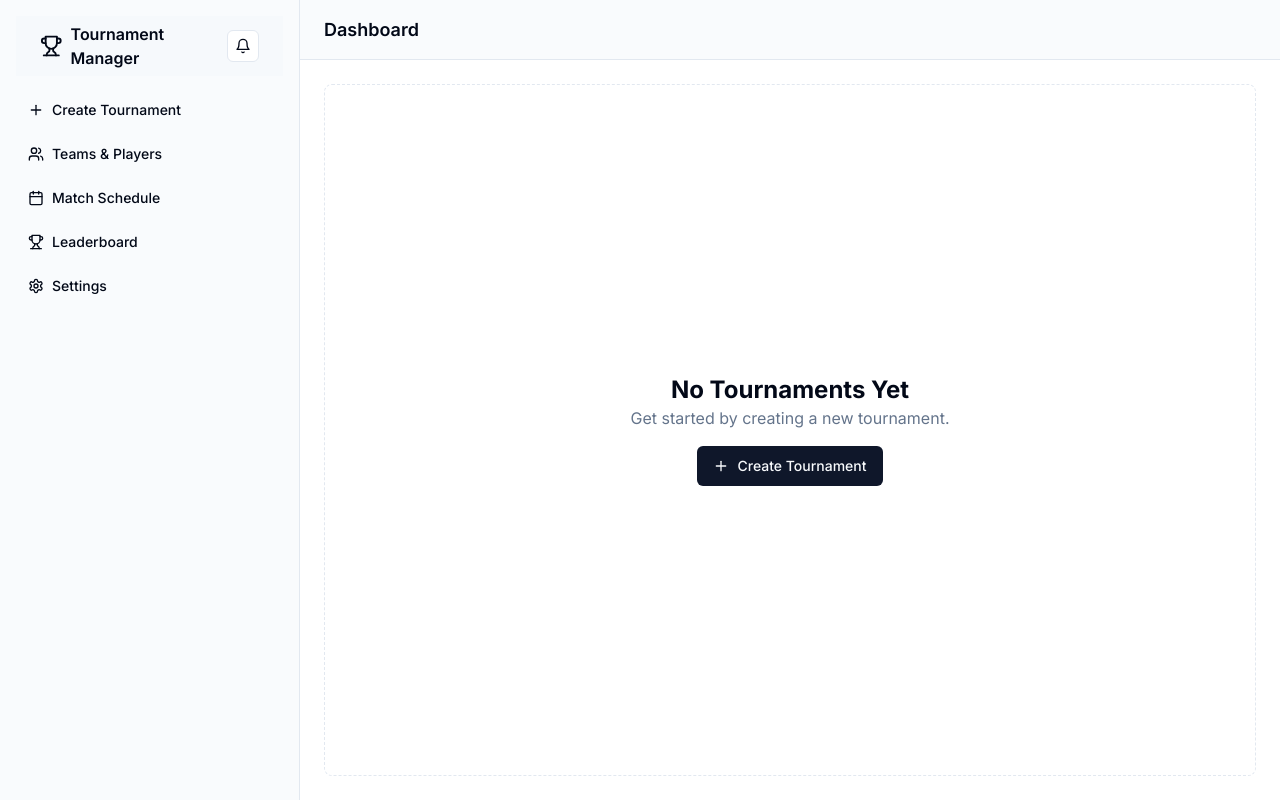
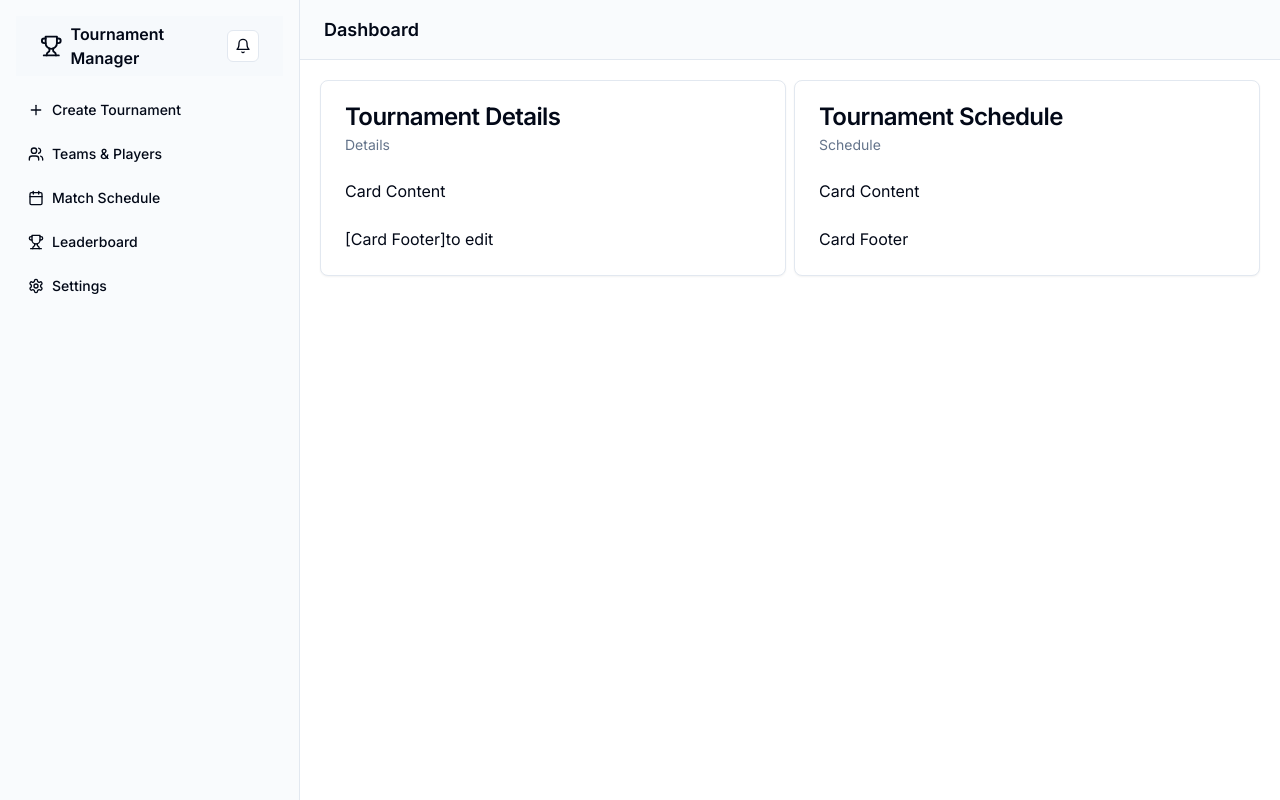
Before and after one commit to LeagueOfBugs/tourneys, a Next.js app: page / in a window 1280 px wide. Built offline with nearby package versions, Linux system fonts and the light colour scheme.

Commit message:
created parallel routes

```diff
--- /dev/null
+++ b/src/app/(dashboard)/@details/edit/page.tsx
@@ -0,0 +1,9 @@
+import React from 'react'
+
+const Edit = () => {
+  return (
+    <div>Edit</div>
+  )
+}
+
+export default Edit
--- /dev/null
+++ b/src/app/(dashboard)/@details/page.tsx
@@ -0,0 +1,32 @@
+import React from "react";
+import {
+  Card,
+  CardContent,
+  CardDescription,
+  CardFooter,
+  CardHeader,
+  CardTitle,
+} from "@/components/ui/card";
+import { Button } from "@/components/ui/button";
+import Link from "next/link";
+
+const Details = () => {
+  return (
+    <Card>
+      <CardHeader>
+        <CardTitle>Tournament Details</CardTitle>
+        <CardDescription>Details</CardDescription>
+      </CardHeader>
+      <CardContent>
+        <p>Card Content</p>
+      </CardContent>
+      <CardFooter>
+        <p>[Card Footer]</p>
+        <Link href="/edit">to edit</Link>
+        {/* <Button>Something</Button> */}
+      </CardFooter>
+    </Card>
+  );
+};
+
+export default Details;
--- /dev/null
+++ b/src/app/(dashboard)/@schedule/default.tsx
@@ -0,0 +1,3 @@
+export default function Default() {
+  return null
+}
--- /dev/null
+++ b/src/app/(dashboard)/@schedule/page.tsx
@@ -0,0 +1,28 @@
+import React from "react";
+import {
+  Card,
+  CardContent,
+  CardDescription,
+  CardFooter,
+  CardHeader,
+  CardTitle,
+} from "@/components/ui/card";
+
+const Schedule = () => {
+  return (
+    <Card>
+      <CardHeader>
+        <CardTitle>Tournament Schedule</CardTitle>
+        <CardDescription>Schedule</CardDescription>
+      </CardHeader>
+      <CardContent>
+        <p>Card Content</p>
+      </CardContent>
+      <CardFooter>
+        <p>Card Footer</p>
+      </CardFooter>
+    </Card>
+  );
+};
+
+export default Schedule;
--- /dev/null
+++ b/src/app/(dashboard)/default.tsx
@@ -0,0 +1,3 @@
+export default function Default() {
+  return null
+}
--- a/src/app/(dashboard)/layout.tsx
+++ b/src/app/(dashboard)/layout.tsx
@@ -1,10 +1,24 @@
 import Layout from "@/components/layout/Layout";
 import React from "react";
 
-const layout = ({ children }: { children: React.ReactNode }) => {
+const layout = ({
+  children,
+  details,
+  schedule,
+}: {
+  children: React.ReactNode;
+  details: React.ReactNode;
+  schedule: React.ReactNode;
+}) => {
   return (
     <div>
-      <Layout>{children}</Layout>
+      <Layout>
+        <div className="grid grid-cols-2 grid-rows-[min-content_1fr] gap-2 p-5">
+          {/* {children} */}
+          {details}
+          {schedule}
+        </div>
+      </Layout>
     </div>
   );
 };
--- a/src/app/(dashboard)/page.tsx
+++ b/src/app/(dashboard)/page.tsx
@@ -4,7 +4,7 @@ import React from "react";
 const Dashboard = () => {
   return (
     <main className="flex-1 p-6">
-      <EmptyState />
+      {/* <EmptyState /> */}
     </main>
   );
 };
--- a/src/components/forms/TournamentForm.tsx
+++ b/src/components/forms/TournamentForm.tsx
@@ -1,6 +1,6 @@
-'use client'
+"use client";
 
-import React from 'react'
+import React from "react";
 import { zodResolver } from "@hookform/resolvers/zod";
 import { useForm } from "react-hook-form";
 import { z } from "zod";
@@ -16,10 +16,52 @@ import {
 } from "@/components/ui/form";
 import { Input } from "@/components/ui/input";
 
+const formSchema = z.object({
+  id: z.string().min(1),
+  name: z.string().min(1),
+  description: z.string().min(1),
+  startDate: z.date().min(new Date()),
+  endDate: z.date().min(new Date()),
+  numberOfTeams: z.number().min(1),
+  sport: z.string().min(1),
+  tournamentType: z.string().min(1),
+});
+
+type FormValues = z.infer<typeof formSchema>;
+
 const TournamentForm = () => {
+  const form = useForm<z.infer<typeof formSchema>>({
+    resolver: zodResolver(formSchema),
+    defaultValues: {},
+  });
+
+  const onSubmit = (values: FormValues) => {
+    if (leagueDefaults) {
+    } else {
+      console.log("dont update and create");
+    }
+  };
+
   return (
-    <div>TournamentForm</div>
-  )
-}
+    <Form {...form}>
+      <form onSubmit={form.handleSubmit(onSubmit)}>
+        <FormField
+          control={form.control}
+          name="name"
+          render={({ field }) => (
+            <FormItem>
+              <FormLabel>Tournament Name</FormLabel>
+              <FormControl>
+                <Input placeholder="World Cup 2022" {...field} />
+              </FormControl>
+              <FormMessage />
+            </FormItem>
+          )}
+        />
+        <button type="submit">Register</button>
+      </form>
+    </Form>
+  );
+};
 
-export default TournamentForm
+export default TournamentForm;
--- a/src/components/forms/types.ts
+++ b/src/components/forms/types.ts
@@ -1,3 +1,5 @@
+import { FieldError, UseFormRegister } from "react-hook-form/dist/types";
+
 export type TournamentFormData = {
   id: string;
   name: string;
--- /dev/null
+++ b/src/components/ui/card.tsx
@@ -0,0 +1,79 @@
+import * as React from "react"
+
+import { cn } from "@/lib/utils"
+
+const Card = React.forwardRef<
+  HTMLDivElement,
+  React.HTMLAttributes<HTMLDivElement>
+>(({ className, ...props }, ref) => (
+  <div
+    ref={ref}
+    className={cn(
+      "rounded-lg border bg-card text-card-foreground shadow-sm",
+      className
+    )}
+    {...props}
+  />
+))
+Card.displayName = "Card"
+
+const CardHeader = React.forwardRef<
+  HTMLDivElement,
+  React.HTMLAttributes<HTMLDivElement>
+>(({ className, ...props }, ref) => (
+  <div
+    ref={ref}
+    className={cn("flex flex-col space-y-1.5 p-6", className)}
+    {...props}
+  />
+))
+CardHeader.displayName = "CardHeader"
+
+const CardTitle = React.forwardRef<
+  HTMLParagraphElement,
+  React.HTMLAttributes<HTMLHeadingElement>
+>(({ className, ...props }, ref) => (
+  <h3
+    ref={ref}
+    className={cn(
+      "text-2xl font-semibold leading-none tracking-tight",
+      className
+    )}
+    {...props}
+  />
+))
+CardTitle.displayName = "CardTitle"
+
+const CardDescription = React.forwardRef<
+  HTMLParagraphElement,
+  React.HTMLAttributes<HTMLParagraphElement>
+>(({ className, ...props }, ref) => (
+  <p
+    ref={ref}
+    className={cn("text-sm text-muted-foreground", className)}
+    {...props}
+  />
+))
+CardDescription.displayName = "CardDescription"
+
+const CardContent = React.forwardRef<
+  HTMLDivElement,
+  React.HTMLAttributes<HTMLDivElement>
+>(({ className, ...props }, ref) => (
+  <div ref={ref} className={cn("p-6 pt-0", className)} {...props} />
+))
+CardContent.displayName = "CardContent"
+
+const CardFooter = React.forwardRef<
+  HTMLDivElement,
+  React.HTMLAttributes<HTMLDivElement>
+>(({ className, ...props }, ref) => (
+  <div
+    ref={ref}
+    className={cn("flex items-center p-6 pt-0", className)}
+    {...props}
+  />
+))
+CardFooter.displayName = "CardFooter"
+
+export { Card, CardHeader, CardFooter, CardTitle, CardDescription, CardContent }
```
